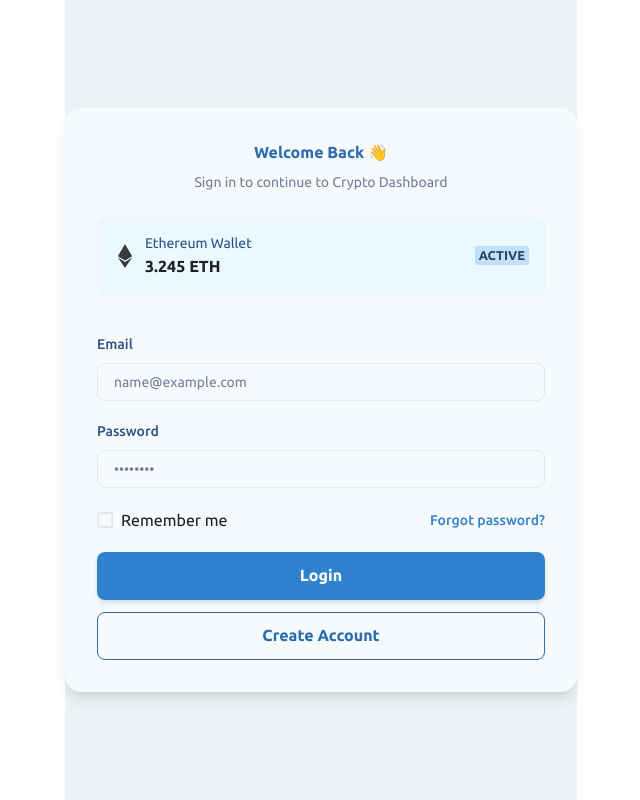
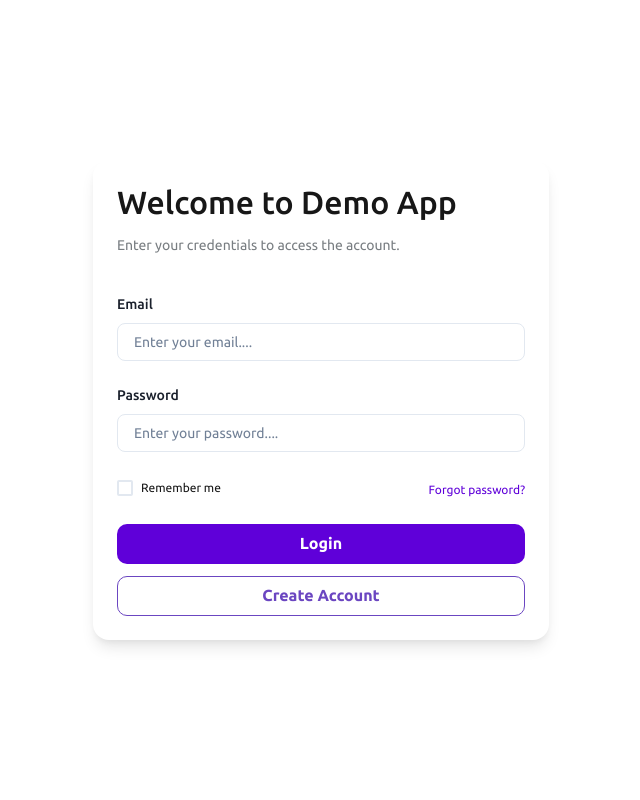
Before and after one commit to prajwal-221/CoinSphere-frontend, a React (Vite) app in the folder app/: page /signin in a window 1280 px wide. Shown: the whole page, without its empty margins (319-959 px from the left). Built offline with nearby package versions, Linux system fonts and the light colour scheme; no server answers.

Commit message:
Update Signin.jsx

```diff
--- a/app/src/pages/Auth/Signin/Signin.jsx
+++ b/app/src/pages/Auth/Signin/Signin.jsx
@@ -13,7 +13,6 @@ import {
   HStack,
   Box,
   useToast,
-  Badge,
 } from "@chakra-ui/react";
 import { Link } from "react-router-dom";
 import { Formik, Form, Field } from "formik";
@@ -22,7 +21,6 @@ import Card from "../../../components/Card";
 import { useMutation } from "react-query";
 import { signinUser } from "../../../api/query/userQuery";
 import useAuth from "../../../hooks/useAuth";
-import { FaEthereum } from "react-icons/fa";
 
 const signinValidationSchema = object({
   email: string().email("Email is invalid").required("Email is required"),
@@ -39,7 +37,10 @@ const Signin = () => {
     mutationFn: signinUser,
     onSuccess: (data) => {
       const { token } = data;
-      if (token) login(token);
+
+      if (token) {
+        login(token);
+      }
     },
     onError: (error) => {
       toast({
@@ -51,123 +52,74 @@ const Signin = () => {
   });
 
   return (
-    <Container maxW="lg" bg="gray.100" minH="100vh" p={0}>
+    <Container bg="white">
       <Center minH="100vh">
-        <Card p={8} shadow="2xl" rounded="3xl" bg="gray.50" w="full">
-          <Text fontSize="2xl" fontWeight="bold" textAlign="center" mb={2} color="blue.600">
-            Welcome Back 👋
+        <Card>
+          <Text fontWeight="medium" textStyle="h1">
+            Welcome to Demo App
           </Text>
-          <Text fontSize="sm" color="gray.500" textAlign="center" mb={6}>
-            Sign in to continue to Crypto Dashboard
+          <Text textStyle="p2" color="black.60" mt="4">
+            Enter your credentials to access the account.
           </Text>
-
-          {/* Ethereum Info Card */}
-          <Flex
-            align="center"
-            justify="space-between"
-            bg="blue.50"
-            p={4}
-            rounded="lg"
-            mb={6}
-            shadow="sm"
-          >
-            <HStack>
-              <FaEthereum size={24} color="#3C3C3D" />
-              <Stack spacing={0}>
-                <Text fontSize="sm" color="blue.700">
-                  Ethereum Wallet
-                </Text>
-                <Text fontSize="md" fontWeight="bold">
-                  3.245 ETH
-                </Text>
-              </Stack>
-            </HStack>
-            <Badge colorScheme="blue" fontSize="0.8rem">
-              Active
-            </Badge>
-          </Flex>
-
           <Formik
-            initialValues={{ email: "", password: "" }}
-            onSubmit={(values) => mutate(values)}
+            initialValues={{
+              email: "",
+              password: "",
+            }}
+            onSubmit={(values) => {
+              mutate(values);
+            }}
             validationSchema={signinValidationSchema}
           >
             {() => (
               <Form>
-                <Stack mt="4" spacing={5}>
+                <Stack mt="10" spacing={6}>
                   <Field name="email">
                     {({ field, meta }) => (
                       <FormControl isInvalid={!!(meta.error && meta.touched)}>
-                        <FormLabel fontWeight="medium" color="blue.700">
-                          Email
-                        </FormLabel>
+                        <FormLabel htmlFor="email">Email</FormLabel>
                         <Input
                           {...field}
+                          name="email"
                           type="email"
-                          placeholder="name@example.com"
-                          rounded="lg"
-                          size="lg"
-                          focusBorderColor="blue.400"
-                        />
+                          placeholder="Enter your email...."
+                        />{" "}
+                        <FormErrorMessage>{meta.error}</FormErrorMessage>
+                      </FormControl>
+                    )}
+                  </Field>
+                  <Field name="password">
+                    {({ field, meta }) => (
+                      <FormControl isInvalid={!!(meta.error && meta.touched)}>
+                        <FormLabel htmlFor="password">Password</FormLabel>
+                        <Input
+                          {...field}
+                          name="password"
+                          type="password"
+                          placeholder="Enter your password...."
+                        />{" "}
                         <FormErrorMessage>{meta.error}</FormErrorMessage>
                       </FormControl>
                     )}
                   </Field>
 
-                  <Field name="password">
-                    {({ field, meta }) => (
-                      <FormControl isInvalid={!!(meta.error && meta.touched)}>
-                        <FormLabel fontWeight="medium" color="blue.700">
-                          Password
-                        </FormLabel>
-                        <Input
-                          {...field}
-                          type="password"
-                          placeholder="••••••••"
-                          rounded="lg"
-                          size="lg"
-                          focusBorderColor="blue.400"
-                        />
-                        <FormErrorMessage>{meta.error}</FormErrorMessage>
-                      </FormControl>
-                    )}
-                  </Field>
+                  <HStack justify="space-between">
+                    <Checkbox>
+                      <Text textStyle="p3">Remember me</Text>
+                    </Checkbox>
 
-                  <HStack justify="space-between" fontSize="sm">
-                    <Checkbox colorScheme="blue">Remember me</Checkbox>
                     <Link to="/forgot-password">
-                      <Text
-                        as="span"
-                        color="blue.500"
-                        fontWeight="medium"
-                        _hover={{ textDecoration: "underline" }}
-                      >
+                      <Text textStyle="p3" as="span" color="p.purple">
                         Forgot password?
                       </Text>
                     </Link>
                   </HStack>
-
                   <Box>
-                    <Button
-                      isLoading={isLoading}
-                      w="full"
-                      type="submit"
-                      size="lg"
-                      colorScheme="blue"
-                      rounded="lg"
-                      shadow="md"
-                    >
+                    <Button isLoading={isLoading} w="full" type="submit">
                       Login
                     </Button>
                     <Link to="/signup">
-                      <Button
-                        variant="outline"
-                        mt="3"
-                        w="full"
-                        size="lg"
-                        colorScheme="blue"
-                        rounded="lg"
-                      >
+                      <Button variant="outline" mt="3" w="full">
                         Create Account
                       </Button>
                     </Link>
```
